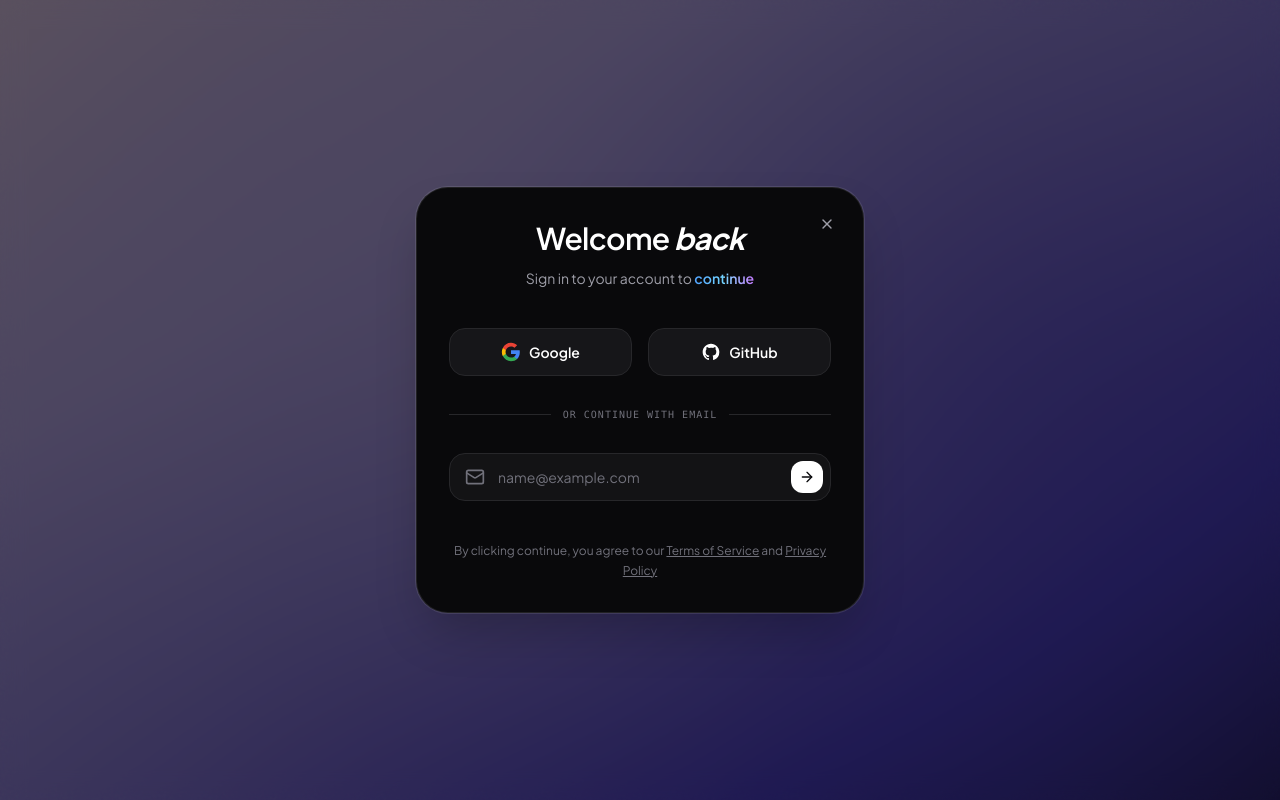
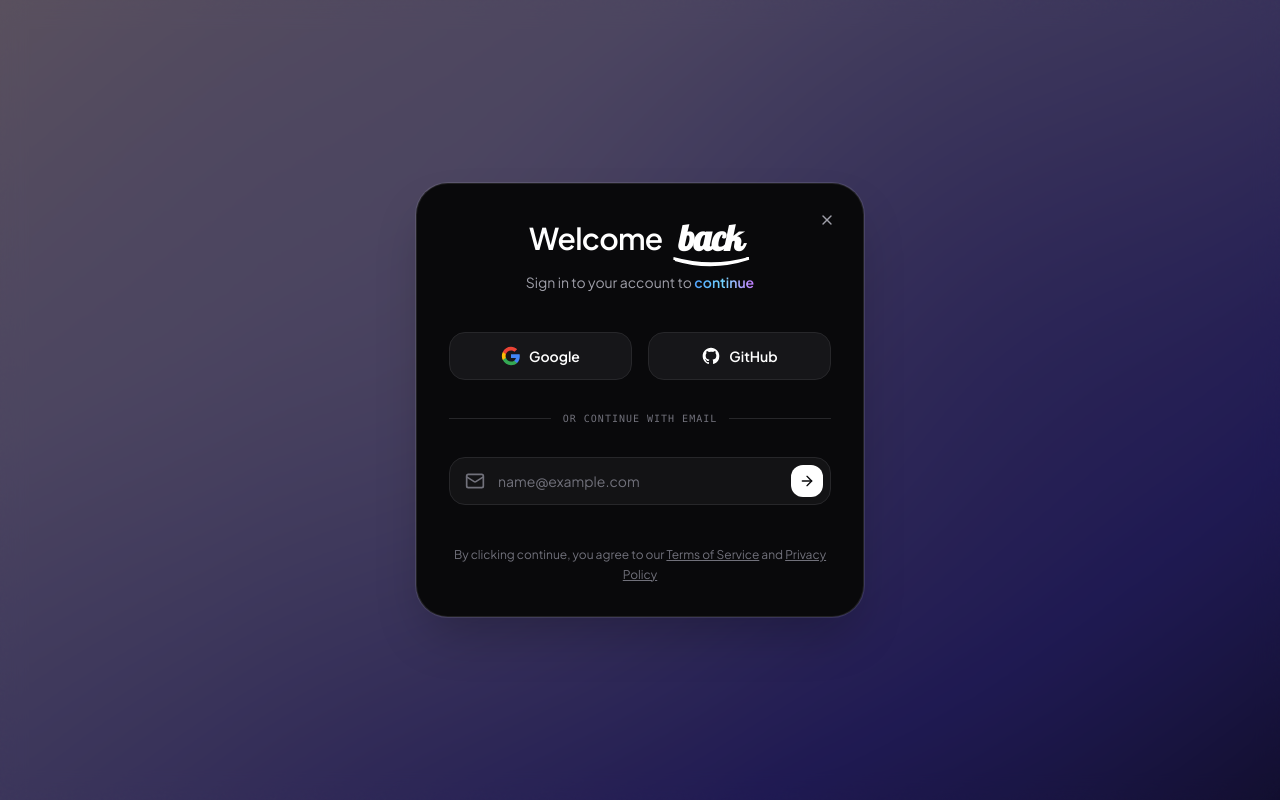
Before and after one commit to Moeez34/AgentCRM, a Next.js app in the folder web/: page /login in a window 1280 px wide. Both pictures are taken after a click on the button "Sign up / Sign in". Built offline with nearby package versions, Linux system fonts and the light colour scheme.

Commit message:
style: change 'back' to Lobster font and add animated hand-drawn underline SVG

```diff
--- a/web/src/app/globals.css
+++ b/web/src/app/globals.css
@@ -78,6 +78,10 @@ body::before {
   font-family: var(--font-display);
 }
 
+.font-lobster {
+  font-family: var(--font-lobster), cursive;
+}
+
 /* Numeric column vertical align */
 .tabular-nums {
   font-variant-numeric: tabular-nums;
--- a/web/src/app/layout.tsx
+++ b/web/src/app/layout.tsx
@@ -1,5 +1,5 @@
 import type { Metadata } from "next";
-import { Outfit, Plus_Jakarta_Sans } from "next/font/google";
+import { Outfit, Plus_Jakarta_Sans, Lobster } from "next/font/google";
 import "./globals.css";
 import SessionProvider from "@/components/SessionProvider";
 
@@ -13,6 +13,12 @@ const plusJakartaSans = Plus_Jakarta_Sans({
   subsets: ["latin"],
 });
 
+const lobster = Lobster({
+  weight: "400",
+  variable: "--font-lobster",
+  subsets: ["latin"],
+});
+
 export const metadata: Metadata = {
   title: "AgentCRM | AI-Native SaaS CRM",
   description: "Autonomous lead generation, scoring, and RAG workflow automation.",
@@ -22,7 +28,7 @@ export default function RootLayout({ children }: { children: React.ReactNode })
   return (
     <html
       lang="en"
-      className={`${outfit.variable} ${plusJakartaSans.variable} h-full antialiased`}
+      className={`${outfit.variable} ${plusJakartaSans.variable} ${lobster.variable} h-full antialiased`}
     >
       <body className="min-h-full flex flex-col text-neutral-100">
         <SessionProvider>{children}</SessionProvider>
--- a/web/src/components/ui/auth-modal.tsx
+++ b/web/src/components/ui/auth-modal.tsx
@@ -157,8 +157,27 @@ function AuthModal({
 
               {/* Header with Styled Typography */}
               <motion.div variants={item} className="mb-10 text-center">
-                <h2 className="text-3xl font-semibold tracking-tight text-white">
-                  Welcome <span className="font-bold italic">back</span>
+                <h2 className="text-3xl font-semibold tracking-tight text-white flex items-center justify-center gap-2">
+                  Welcome{" "}
+                  <span className="relative font-lobster text-4xl text-white px-2 py-0.5 select-none">
+                    back
+                    {/* Animated Hand-drawn Underline SVG */}
+                    <span className="absolute left-0 right-0 -bottom-2 h-3 pointer-events-none">
+                      <svg
+                        viewBox="0 0 100 10"
+                        className="w-full h-full fill-none stroke-[2.5] stroke-linecap-round"
+                        preserveAspectRatio="none"
+                      >
+                        <motion.path
+                          d="M3 2 C 35 8, 65 8, 97 2 C 65 9, 35 9, 5 3"
+                          stroke="white"
+                          initial={{ pathLength: 0 }}
+                          animate={{ pathLength: 1 }}
+                          transition={{ duration: 0.9, delay: 0.4, ease: "easeOut" }}
+                        />
+                      </svg>
+                    </span>
+                  </span>
                 </h2>
                 <p className="mt-3 text-sm text-zinc-400">
                   Sign in to your account to{" "}
```
